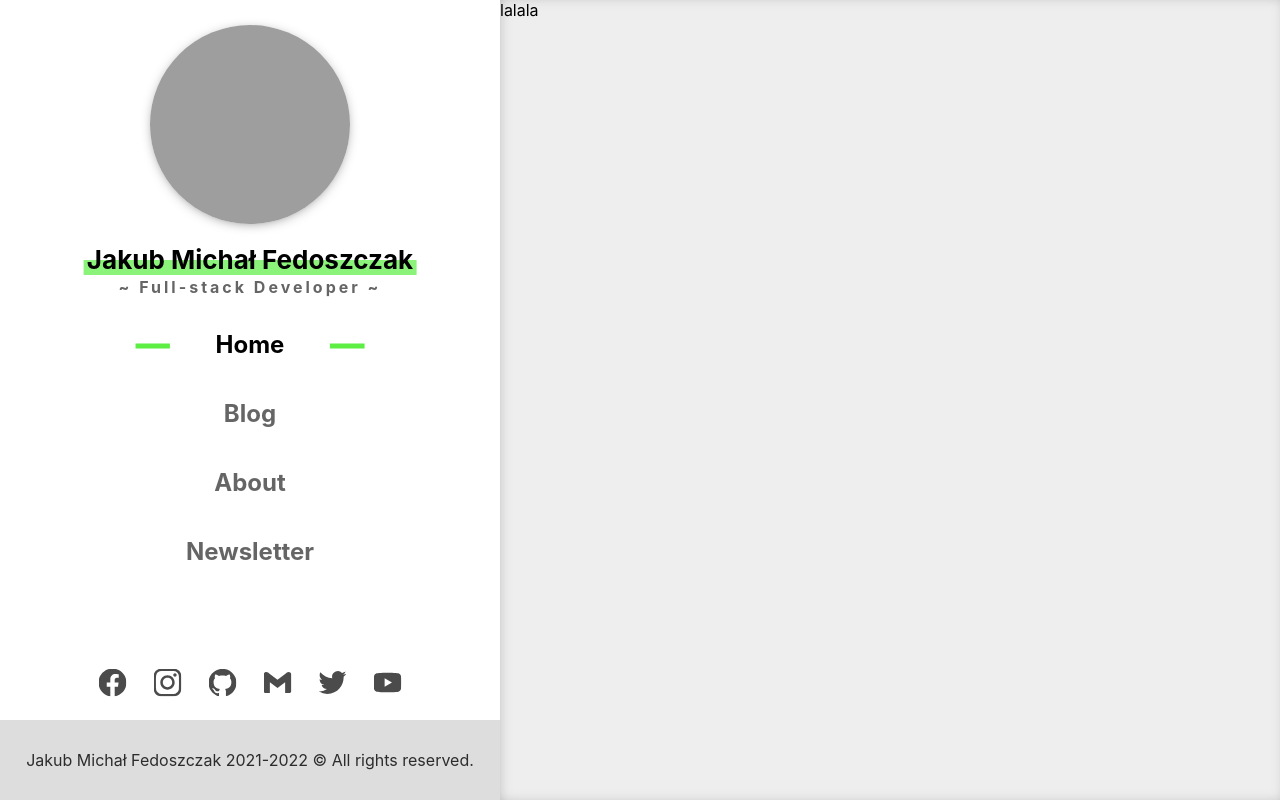
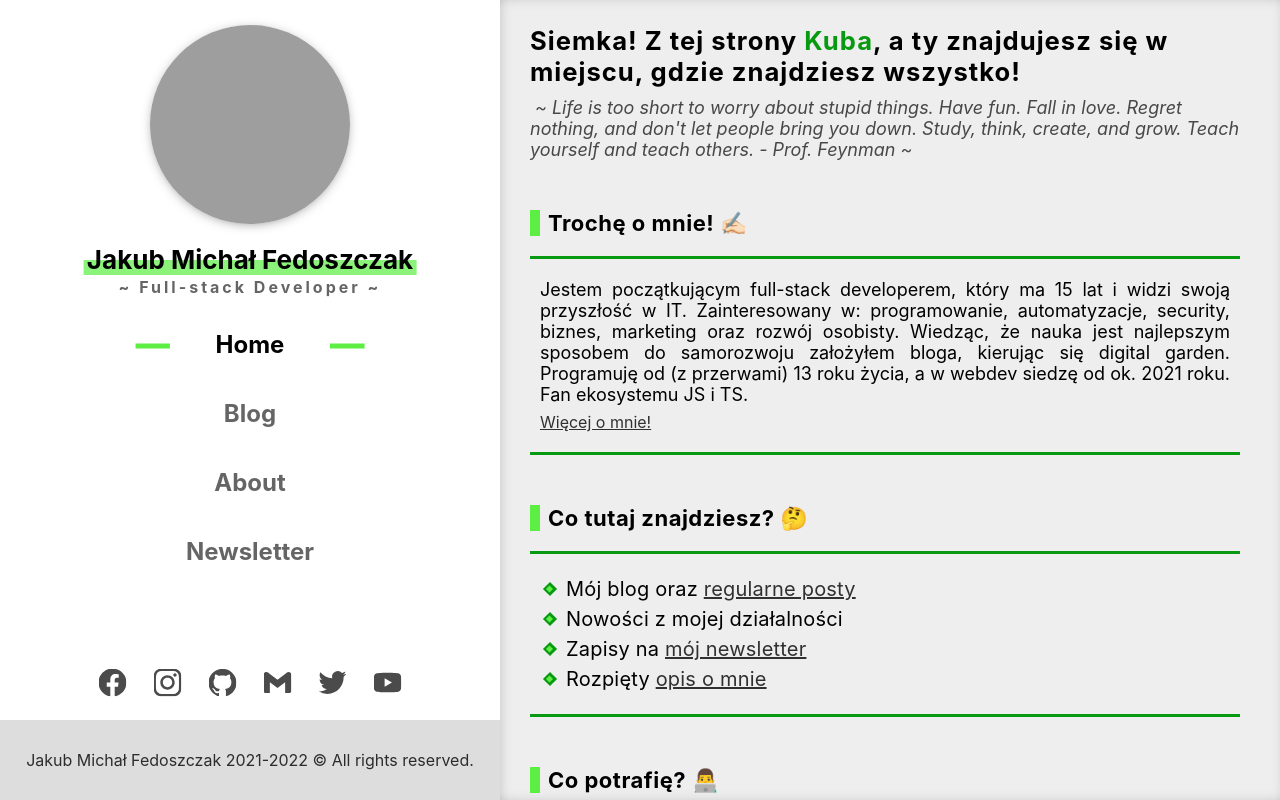
Before and after one commit to JakubLog/blog-site, a Next.js app: page / in a window 1280 px wide. Built offline with nearby package versions, Linux system fonts and the light colour scheme; no server answers; grey boxes are pictures that could not be loaded.

Commit message:
Add first version of home view

```diff
--- a/components/atoms/List/List.ts
+++ b/components/atoms/List/List.ts
@@ -7,6 +7,7 @@ export const List = styled.ul`
   li {
     list-style-type: none;
     position: relative;
+    padding-left: 6px;
     line-height: 1.3;
     letter-spacing: 0.2px;
 
--- /dev/null
+++ b/components/atoms/Quote/Quote.ts
@@ -0,0 +1,21 @@
+import styled from 'styled-components';
+
+export const Quote = styled.i`
+  font-size: clamp(16px, 2vw, 18px);
+  opacity: 0.7;
+  display: block;
+  padding-left: 12px;
+  border-left: 3px solid black;
+  margin-block: 10px;
+
+  &::before,
+  &::after {
+    content: '~';
+    padding-inline: 5px;
+  }
+
+  @media (min-width: ${({ theme }) => theme.sizing.mobile}) {
+    border: 0;
+    padding: 0;
+  }
+`;
--- /dev/null
+++ b/components/molecules/Section/Section.styles.ts
@@ -0,0 +1,53 @@
+import { Title } from '../../atoms/Title/Title';
+import styled from 'styled-components';
+
+export const StyledTitle = styled(Title)`
+  font-size: clamp(20px, 2vw, 22px);
+  letter-spacing: 0.5px;
+`;
+
+export const Wrapper = styled.div`
+  margin-block: 30px;
+
+  header {
+    padding-left: 8px;
+    border-left: 10px solid ${({ theme }) => theme.colors.secondary};
+    margin-bottom: 10px;
+  }
+
+  & > div {
+    border-block: 3px solid ${({ theme }) => theme.colors.secondaryDark};
+    padding: 10px 5px;
+    text-align: justify;
+
+    * {
+      margin: 0;
+    }
+
+    p {
+      margin-bottom: 7px;
+      font-size: clamp(16px, 2vw, 18px);
+    }
+
+    a {
+      text-decoration: underline;
+      opacity: 0.8;
+
+      &:hover {
+        opacity: 1;
+      }
+    }
+  }
+
+  @media (min-width: ${({ theme }) => theme.sizing.mobile}) {
+    margin-block: 50px;
+
+    header {
+      margin-bottom: 20px;
+    }
+
+    & > div {
+      padding: 20px 10px;
+    }
+  }
+`;
--- /dev/null
+++ b/components/molecules/Section/Section.tsx
@@ -0,0 +1,21 @@
+import React from 'react';
+import { StyledTitle, Wrapper } from './Section.styles';
+
+interface props {
+  title: string;
+}
+
+const Section: React.FC<props> = ({ title, children }) => {
+  return (
+    <section tabIndex={1}>
+      <Wrapper>
+        <header>
+          <StyledTitle>{title}</StyledTitle>
+        </header>
+        <div>{children}</div>
+      </Wrapper>
+    </section>
+  );
+};
+
+export default Section;
--- a/pages/about.tsx
+++ b/pages/about.tsx
@@ -1,7 +1,7 @@
 import React from 'react';
 
 const about = () => {
-  return <div>aa</div>;
+  return <div>aaslals</div>;
 };
 about.title = 'About';
 
--- a/pages/index.tsx
+++ b/pages/index.tsx
@@ -1,7 +1,82 @@
+import React from 'react';
 import type { NextPage } from 'next';
+import Section from '../components/molecules/Section/Section';
+import Link from 'next/link';
+import { List } from 'components/atoms/List/List';
+import { Quote } from 'components/atoms/Quote/Quote';
+import { StyledTitle, Wrapper } from 'styles/Home.styles';
 
 const Home: NextPage = () => {
-  return <div>lalala</div>;
+  return (
+    <Wrapper>
+      <article>
+        <header>
+          <StyledTitle>
+            Siemka! Z tej strony <strong>Kuba</strong>, a ty znajdujesz się w miejscu, gdzie znajdziesz wszystko!
+          </StyledTitle>
+          <Quote>
+            Life is too short to worry about stupid things. Have fun. Fall in love. Regret nothing, and don't let people bring you down. Study, think,
+            create, and grow. Teach yourself and teach others. - Prof. Feynman
+          </Quote>
+        </header>
+        <Section title="Trochę o mnie! ✍🏻">
+          <p>
+            Jestem początkującym full-stack developerem, który ma 15 lat i widzi swoją przyszłość w IT. Zainteresowany w: programowanie,
+            automatyzacje, security, biznes, marketing oraz rozwój osobisty. Wiedząc, że nauka jest najlepszym sposobem do samorozwoju założyłem
+            bloga, kierując się digital garden. Programuję od (z przerwami) 13 roku życia, a w webdev siedzę od ok. 2021 roku. Fan ekosystemu JS i TS.
+          </p>
+          <Link href="/about">Więcej o mnie!</Link>
+        </Section>
+        <Section title="Co tutaj znajdziesz? 🤔">
+          <List>
+            <li>
+              Mój blog oraz <Link href="/blog">regularne posty</Link>
+            </li>
+            <li>Nowości z mojej działalności</li>
+            <li>
+              Zapisy na <Link href="/newsletter">mój newsletter</Link>
+            </li>
+            <li>
+              Rozpięty <Link href="/about">opis o mnie</Link>
+            </li>
+          </List>
+        </Section>
+        <Section title="Co potrafię? 👨‍💻">
+          <p>
+            Myślę, że mój profil na{' '}
+            <a href="https://github.com/jakublog" target="_blank" rel="noreferrer noopener">
+              GitHub'ie
+            </a>{' '}
+            mówi sam za siebie.
+          </p>
+          <p>
+            Ale warto wspomnieć, że byłem developerem aplikacji{' '}
+            <a href="https://schoola.pl/" target="_blank" rel="noreferrer noopener">
+              Schoola
+            </a>
+            , czy też innych moich{' '}
+            <a href="https://github.com/JakubLog?tab=repositories" target="_blank" rel="noreferrer noopener">
+              prywatnych projektów
+            </a>{' '}
+            :).
+          </p>
+        </Section>
+        <Section title="Chcesz pogadać? 📧">
+          <p>Napisz do mnie na social media, które znajdują się obok menu! Chętnie wymienię się poglądami, a nawet doradzę w jakimś problemie ;).</p>
+          <p>
+            Pssst! Najczęściej odpowiadam na{' '}
+            <a href="mailto:kontakt.jakubfedoszczak@gmail.com" target="_blank" rel="noreferrer noopener">
+              mail'u
+            </a>{' '}
+            {''}i{' '}
+            <a href="https://instagram.com/jakub_fedoszczak__" target="_blank" rel="noreferrer noopener">
+              instagram'ie!
+            </a>
+          </p>
+        </Section>
+      </article>
+    </Wrapper>
+  );
 };
 Home.title = 'Home';
 
--- a/pages/newsletter.tsx
+++ b/pages/newsletter.tsx
@@ -1,5 +1,5 @@
 import React from 'react';
-import { List } from './List';
+import { List } from '../components/atoms/List/List';
 import { Wrapper } from 'styles/Newsletter.styles';
 import MailchimpSubscribe from 'react-mailchimp-subscribe';
 import NewsletterForm from './NewsletterForm';
--- /dev/null
+++ b/styles/Home.styles.ts
@@ -0,0 +1,26 @@
+import { Title } from 'components/atoms/Title/Title';
+import styled from 'styled-components';
+
+export const Wrapper = styled.div`
+  padding: 100px 25px 50px;
+  max-height: 100%;
+  @media (min-width: ${({ theme }) => theme.sizing.mobile}) {
+    padding: 25px 40px 25px 30px;
+    max-height: 100vh;
+    overflow-y: auto;
+  }
+`;
+export const StyledTitle = styled(Title)`
+  font-size: clamp(24px, 2vw, 28px);
+  text-align: justify;
+  letter-spacing: 1px;
+
+  strong {
+    color: ${({ theme }) => theme.colors.secondaryDark};
+  }
+
+  @media (min-width: ${({ theme }) => theme.sizing.mobile}) {
+    margin-bottom: 10px;
+    text-align: left;
+  }
+`;
```
